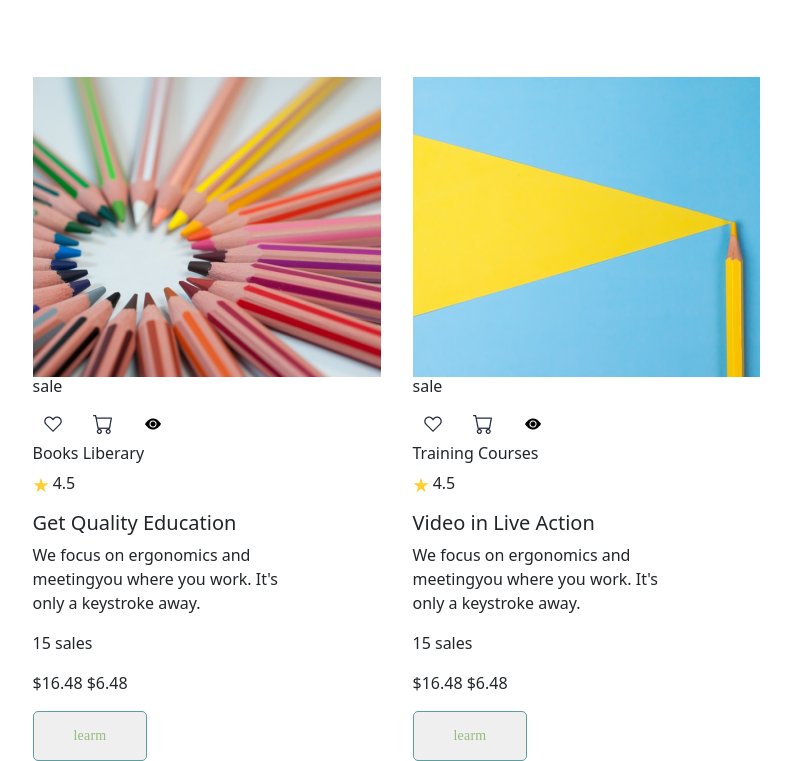
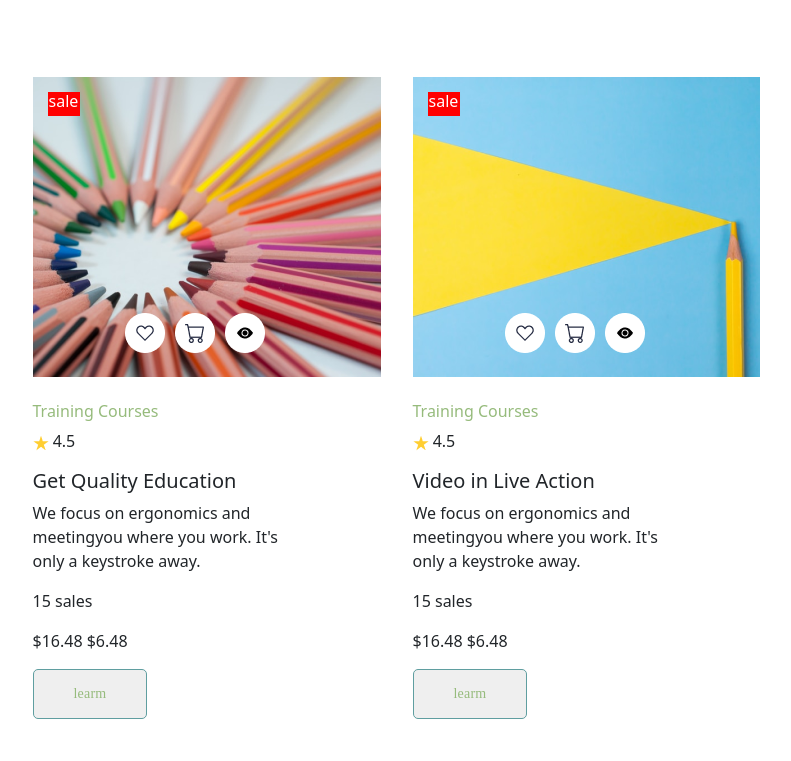
Before and after one commit to yahiamasud/My-school, a plain HTML site: page index.html in a window 1280 px wide. Shown: the part 1507-2268 px from the top of the page, without its empty margins (287-1078 px from the left). After the commit the page ends 2226 px from the top, so only its background shows below. Drawn offline with nearby package versions, Linux system fonts and the light colour scheme; a web font is replaced by a local one.

Commit message:
Add files via upload

```diff
--- a/accesst/css/style.css
+++ b/accesst/css/style.css
@@ -194,3 +194,42 @@
     margin-top:80px ;
 
 }
+.box-im{
+   position: relative;
+}
+.img-text h6{
+    position: absolute;
+    top:0px;
+    background-color:red;
+    color:white;
+    width:32px;
+    height:24px;
+    margin:15px;
+    text-align: center;
+}
+.img-text .img-buy{
+    position: absolute;
+    top:236px;
+    left:104px;
+}
+.text-img-card{
+}
+.text-img-card h6{
+    color: #96BB7C;
+}
+.text-img-card{
+    position: relative;
+    margin-top:25px;
+
+}
+.text-img-card .rer{
+    position:absolute;
+    right:px;
+}
+.text-img-card .train p{
+     background-color:black;
+     color: white;
+     border-radius:20px;
+     padding:6px;
+     float:right;
+}
--- a/index.html
+++ b/index.html
@@ -104,16 +104,16 @@
                 </div>
             </div>
             <div class="row img-box-card">
-                <div class="col-lg-3">
+                <div class="col-lg-3 box-im">
                     <div class="img-box">
                         <img src="img/product-cover-124 sec-.png" class="fluid" alt="">
                     </div>
                     <div class="img-text">
                         <h6>sale</h6>
-                        <img src="img/product-actions sec-.png"  class="fluid" alt="">
+                        <img src="img/product-actions sec-.png"  class="fluid img-buy" alt="">
                     </div>
                     <div class="text-img-card">
-                        <h6>Books Liberary	</h6>
+                        <h6>Training Courses</h6>
                         <p><img src="img/star.png" alt=""> 4.5</p>
                         <h5>Get Quality Education</h5>
                         <p>We focus on ergonomics and meetingyou where you work. It's only a  keystroke away.</p>
@@ -122,21 +122,21 @@
                         <button>learm</button>
                     </div>
                 </div>
-                <div class="col-lg-3 offset-1 ">
+                <div class="col-lg-3 offset-1 box-im ">
                     <div class="img-box">
                         <img src="img/product-cover-125 sec-.png" class="fluid"alt="">
                     </div>
                     <div class="img-text">
                         <h6>sale</h6>
-                        <img src="img/product-actions sec-.png" class="fluid" alt="">
+                        <img src="img/product-actions sec-.png" class="fluid img-buy" alt="">
                     </div>
                     <div class="text-img-card">
                         <h6>Training Courses</h6>
-                        <p><img src="img/star.png" alt=""> 4.5</p>
+                        <p class="pter"><img src="img/star.png" alt=""> 4.5</p>
                         <h5>Video in Live Action</h5>
                         <p>We focus on ergonomics and meetingyou where you work. It's only a  keystroke away.</p>
                         <p>15 sales</p>
-                        <p>$16.48 <span>$6.48</span></p>
+                        <p>$16.48 <span class="text-red">$6.48</span></p>
                         <button>learm</button>
                     </div>
                 </div>
```
